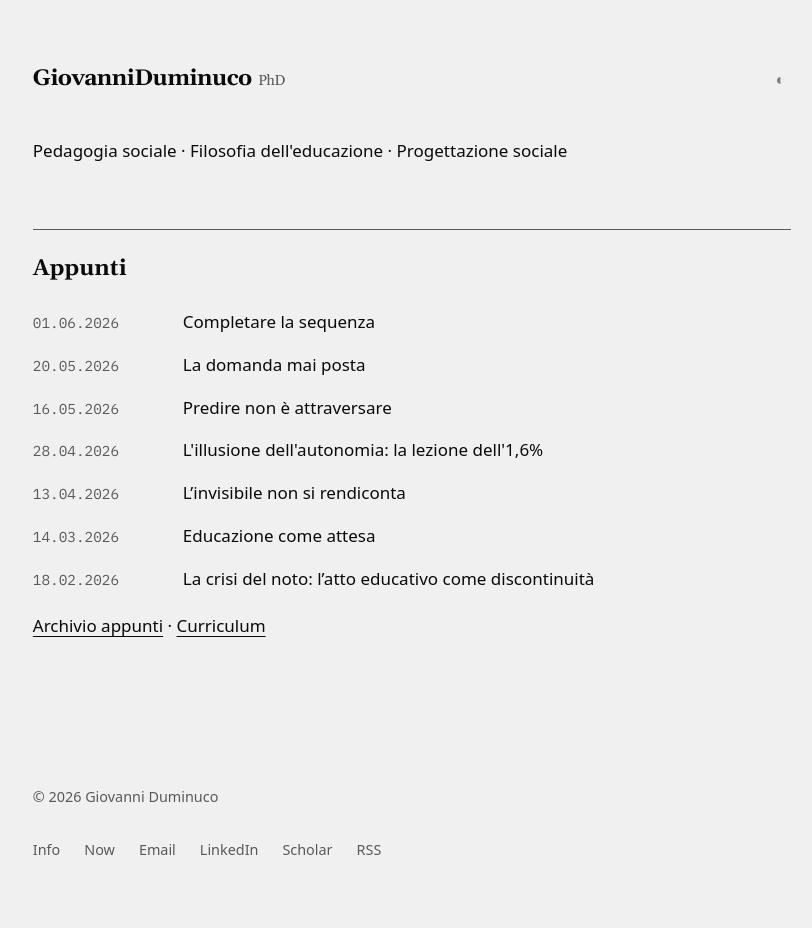
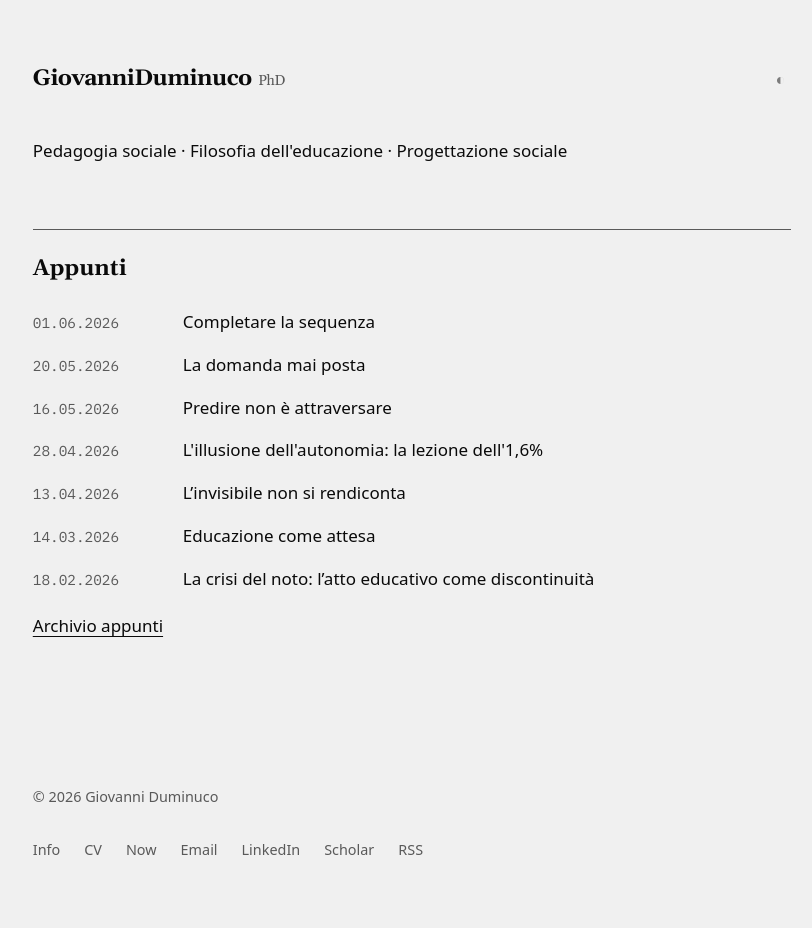
Before and after one commit to dumgio/dumgio.github.io, a Jekyll site: the page built from index.html, in a window 1280 px wide. Shown: the whole page, without its empty margins (228-1040 px from the left). Built offline with Jekyll 4.4.1, drawn with Linux system fonts in a browser that asks for light colours; comment, search, counter and statistics services are not loaded.

Commit message:
Sposta link CV nel footer accanto a Info

```diff
--- a/_layouts/default.html
+++ b/_layouts/default.html
@@ -85,6 +85,7 @@
         <p>&copy; {{ "now" | date: "%Y" }} {{ site.author }}</p>
         <nav>
             <a href="{{ '/info/' | relative_url }}">Info</a>
+            <a href="{{ '/bio/' | relative_url }}">CV</a>
             <a href="{{ '/now/' | relative_url }}">Now</a>
             <a href="mailto:{{ site.email | default: 'mail@giod.it' }}">Email</a>
             <a href="https://www.linkedin.com/in/dumgio/">LinkedIn</a>
--- a/index.html
+++ b/index.html
@@ -17,4 +17,4 @@ layout: default
   {% endfor %}
 </div>
 
-<p class="intro-text"><a href="{{ '/blog/' | relative_url }}">Archivio appunti</a> · <a href="{{ '/bio/' | relative_url }}">Curriculum</a></p>
+<p class="intro-text"><a href="{{ '/blog/' | relative_url }}">Archivio appunti</a></p>
```
